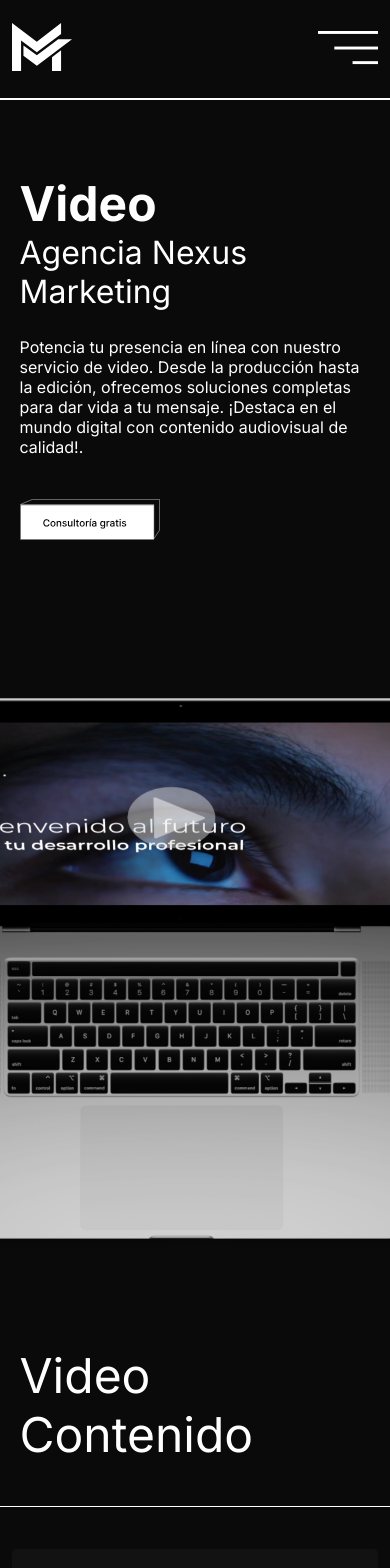
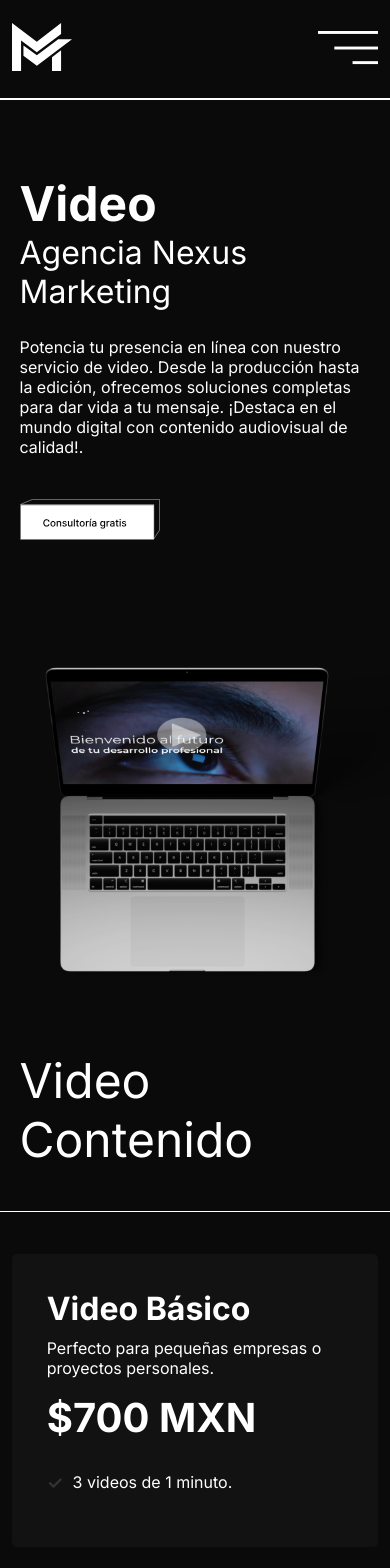
Before and after one commit to T0ny-dev/Nexus_Marketing_Website, a Next.js app: page /video in a window 390 px wide. Shown: the top 1568 px of the page. Built offline with nearby package versions, Linux system fonts and the light colour scheme.

Commit message:
fix css hero

```diff
--- a/src/app/marketing-digital/page.css
+++ b/src/app/marketing-digital/page.css
@@ -54,7 +54,7 @@
   margin-bottom: 3vh;
 }
 
-.right-container {
+.right-container-mk {
   width: 45%;
   background-image: url("/hero_Nexus.png");
   background-size: contain;
@@ -157,7 +157,7 @@
   display: none;
   }
 
-  .right-container {
+  .right-container-mk {
     width: 100%;
     height: 45vh;
     background-position: top;
--- a/src/app/marketing-digital/page.jsx
+++ b/src/app/marketing-digital/page.jsx
@@ -50,7 +50,7 @@
           <img src="./logo-agencia.svg" alt="Logo" />
           <hr />
         </div>
-        <div className="right-container" style={{ backgroundImage: `url("/marker.webp")` }}>
+        <div className="right-container-mk" style={{ backgroundImage: `url("/marker.webp")` }}>
         </div>
       </div>
       <Title text={"Marketing Digital"}/>
--- a/src/app/marketing-para-academias/page.css
+++ b/src/app/marketing-para-academias/page.css
@@ -54,7 +54,7 @@
   margin-bottom: 3vh;
 }
 
-.right-container {
+.right-container-academy {
   width: 45%;
   background-image: url("/hero_Nexus.png");
   background-size: contain;
@@ -157,7 +157,7 @@
   display: none;
   }
 
-  .right-container {
+  .right-container-academy {
     width: 100%;
     height: 45vh;
     background-position: top;
--- a/src/app/marketing-para-academias/page.jsx
+++ b/src/app/marketing-para-academias/page.jsx
@@ -47,7 +47,7 @@
           <img src="./logo-agencia.svg" alt="Logo" />
           <hr />
         </div>
-        <div className="right-container" style={{ backgroundImage: `url("/academy.webp")` }}>
+        <div className="right-container-academy" style={{ backgroundImage: `url("/academy.webp")` }}>
         </div>
       </div>
       <Title text={"Asesoría educativa"}/>
--- a/src/app/redes-sociales/page.css
+++ b/src/app/redes-sociales/page.css
@@ -53,7 +53,7 @@
   margin-bottom: 3vh;
 }
 
-.right-container {
+.right-container-rss {
   width: 45%;
   background-image: url("/hero_Nexus.png");
   background-size: contain;
@@ -161,7 +161,7 @@
   display: none;
   }
 
-  .right-container {
+  .right-container-rss {
     width: 100%;
     height: 45vh;
     background-position: top;
--- a/src/app/redes-sociales/page.jsx
+++ b/src/app/redes-sociales/page.jsx
@@ -46,7 +46,7 @@
           <img src="./logo-agencia.svg" alt="Logo" />
           <hr />
         </div>
-        <div className="right-container" style={{ backgroundImage: `url("/redes.webp")` }}>
+        <div className="right-container-rss" style={{ backgroundImage: `url("/redes.webp")` }}>
         </div>
       </div>
       <Title text={"Social Media"}/>
--- a/src/app/video/page.css
+++ b/src/app/video/page.css
@@ -54,7 +54,7 @@
   margin-bottom: 3vh;
 }
 
-.right-container {
+.right-container-video {
   width: 45%;
   background-image: url("/hero_Nexus.png");
   background-size: contain;
@@ -158,9 +158,9 @@
   display: none;
   }
 
-  .right-container {
+  .right-container-video {
     width: 100%;
-    height: 80vh;
+    height: 45vh;
     background-position: top;
     background-size: cover;
     background-repeat: no-repeat;
--- a/src/app/video/page.jsx
+++ b/src/app/video/page.jsx
@@ -46,7 +46,7 @@
           <img src="./logo-agencia.svg" alt="Logo" />
           <hr />
         </div>
-        <div className="right-container" style={{ backgroundImage: `url("/video.webp")` }}>
+        <div className="right-container-video" style={{ backgroundImage: `url("/video.webp")` }}>
         </div>
       </div>
       <Title text={"Video Contenido"}/>
```
